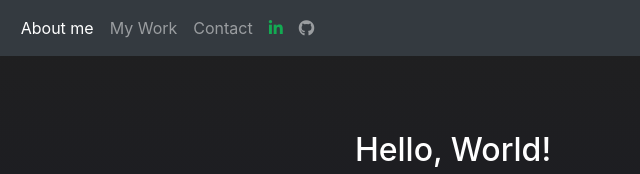
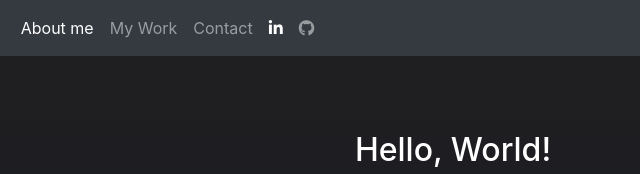
Before and after one commit to AnthonyShannon/Developer-Portfolio, a website: page public/index.html in a window 1280 px wide. In both pictures the pointer is over the icon 462 px from the left and 28 px from the top of the page. Shown: the top 174 px of the page, 187-827 px from the left. Drawn offline with nearby package versions, Linux system fonts and the light colour scheme.

```diff
--- a/public/assets/css/style.css
+++ b/public/assets/css/style.css
@@ -46,3 +46,6 @@
 i:hover {
     color: #13AA52
 }
+.fab:hover {
+    color: white
+}
```
